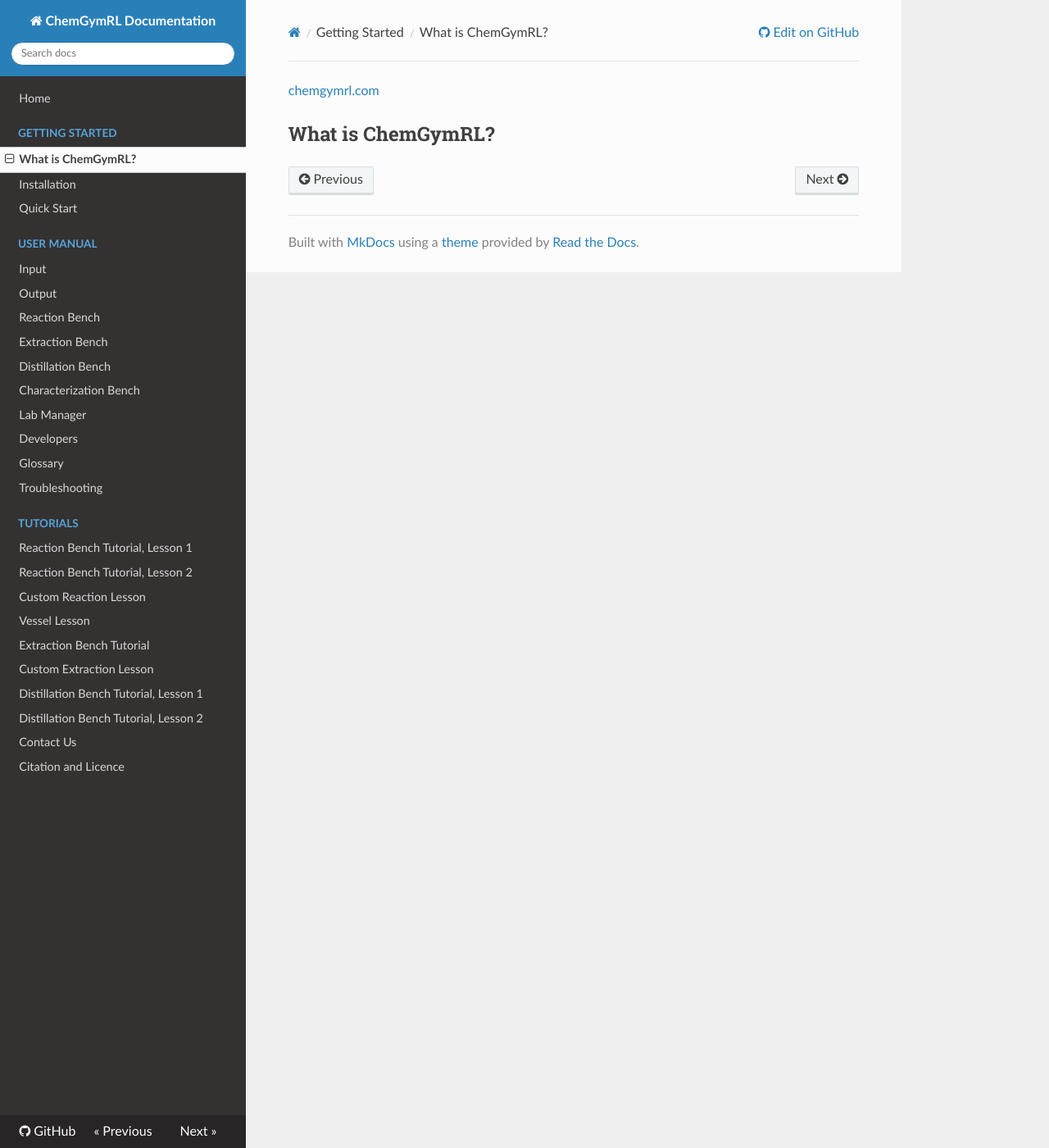
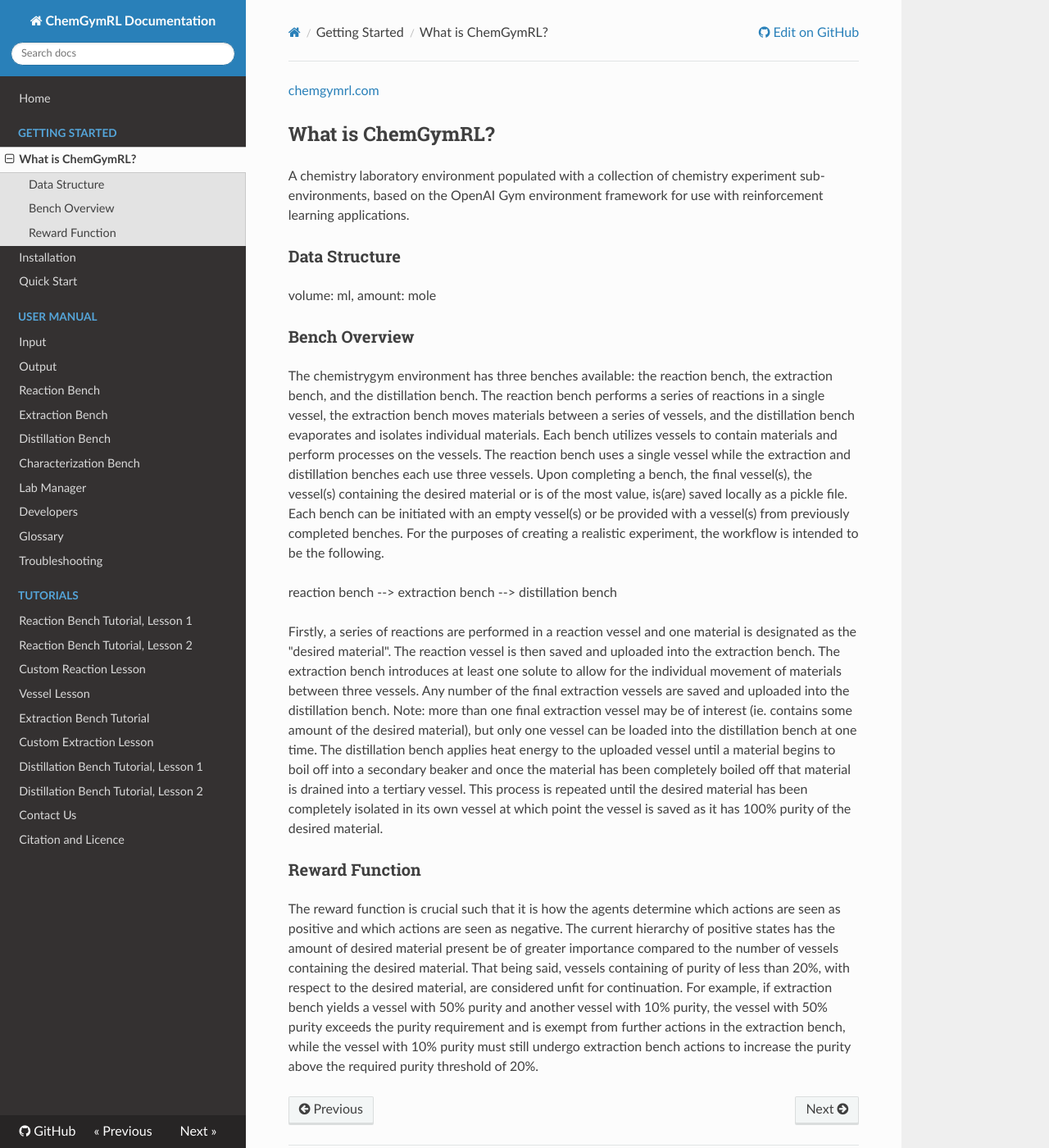
Before and after one commit to chemgymrl/chemgymrl, an MkDocs documentation site: the page built from docs/WhatIsChemGymRL.md, in a window 1280 px wide and 1400 px high. Shown: the whole window at 82% size. Built offline with MkDocs 1.6.1, drawn with Linux system fonts in a browser that asks for light colours; nearby versions of some CDN libraries.

Commit message:
added to the whatischemgymrl page

```diff
--- a/docs/WhatIsChemGymRL.md
+++ b/docs/WhatIsChemGymRL.md
@@ -1,3 +1,21 @@
 [chemgymrl.com](https://chemgymrl.com/)
 
 ## What is ChemGymRL?
+
+A chemistry laboratory environment populated with a collection of chemistry experiment sub-environments, based on the OpenAI Gym environment framework for use with reinforcement learning applications.
+
+### Data Structure
+
+volume: ml, amount: mole
+
+### Bench Overview
+
+The chemistrygym environment has three benches available: the reaction bench, the extraction bench, and the distillation bench. The reaction bench performs a series of reactions in a single vessel, the extraction bench moves materials between a series of vessels, and the distillation bench evaporates and isolates individual materials. Each bench utilizes vessels to contain materials and perform processes on the vessels. The reaction bench uses a single vessel while the extraction and distillation benches each use three vessels. Upon completing a bench, the final vessel(s), the vessel(s) containing the desired material or is of the most value, is(are) saved locally as a pickle file. Each bench can be initiated with an empty vessel(s) or be provided with a vessel(s) from previously completed benches. For the purposes of creating a realistic experiment, the workflow is intended to be the following.
+
+reaction bench --> extraction bench --> distillation bench
+
+Firstly, a series of reactions are performed in a reaction vessel and one material is designated as the "desired material". The reaction vessel is then saved and uploaded into the extraction bench. The extraction bench introduces at least one solute to allow for the individual movement of materials between three vessels. Any number of the final extraction vessels are saved and uploaded into the distillation bench. Note: more than one final extraction vessel may be of interest (ie. contains some amount of the desired material), but only one vessel can be loaded into the distillation bench at one time. The distillation bench applies heat energy to the uploaded vessel until a material begins to boil off into a secondary beaker and once the material has been completely boiled off that material is drained into a tertiary vessel. This process is repeated until the desired material has been completely isolated in its own vessel at which point the vessel is saved as it has 100% purity of the desired material.
+
+### Reward Function
+
+The reward function is crucial such that it is how the agents determine which actions are seen as positive and which actions are seen as negative. The current hierarchy of positive states has the amount of desired material present be of greater importance compared to the number of vessels containing the desired material. That being said, vessels containing of purity of less than 20%, with respect to the desired material, are considered unfit for continuation. For example, if extraction bench yields a vessel with 50% purity and another vessel with 10% purity, the vessel with 50% purity exceeds the purity requirement and is exempt from further actions in the extraction bench, while the vessel with 10% purity must still undergo extraction bench actions to increase the purity above the required purity threshold of 20%.
```
